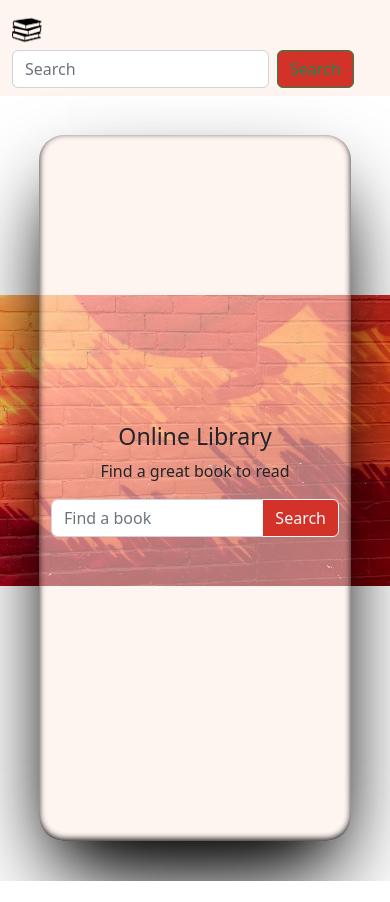
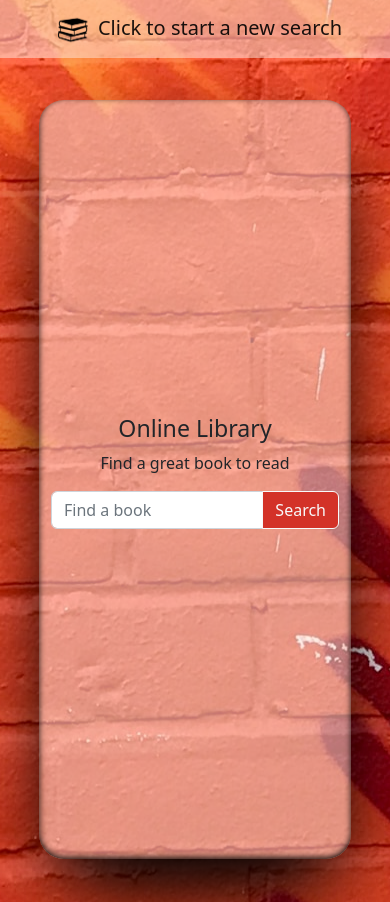
Before and after one commit to HectorAgudelo/Book_Search, a plain HTML site: page index.html in a window 390 px wide. Before the commit the page ends 881 px from the top, so only its background shows below. Drawn offline with nearby package versions, Linux system fonts and the light colour scheme.

Commit message:
finished

```diff
--- a/index.html
+++ b/index.html
@@ -23,27 +23,15 @@
   <body class="background">
     <div class="container-fluid text-center">
       <div class="row">
-        <div class="col">
-          <nav class="navbar">
-            <div class="container-fluid">
-              <a class="navbar-brand"
-                ><img
+        <div class="col navBarCol">
+          <nav class="navbar" id="navBar">
+            <div class="container-fluid logoContainer">
+              <a href="./index.html" class="navbar-brand mx-0"
+                 ><img
+                   class="logo"
                   src="./assets/book-icon.png "
-                  height="30"
-                  width="auto"
                   alt=""
-              /></a>
-              <form class="d-flex" role="search">
-                <input
-                  class="form-control me-2"
-                  type="search"
-                  placeholder="Search"
-                  aria-label="Search"
-                />
-                <button class="btn btn-outline-success" type="submit">
-                  Search
-                </button>
-              </form>
+              />Click to start a new search</a>
             </div>
           </nav>
         </div>
@@ -57,7 +45,7 @@
               <p class="search__text">Find a great book to read</p>
               <div class="input-group mb-3">
                 <input
-                  type="text"
+                  type="search"
                   id="input"
                   class="form-control"
                   placeholder="Find a book"
@@ -65,8 +53,8 @@
                 />
                 <button
                   class="btn btn-outline-light btn2"
-                  type="button"
                   id="button-addon2"
+                  type="submit"
                 >
                   Search
                 </button>
@@ -81,12 +69,11 @@
               />
             </div>
           </div>
-          <!-- <div class="d-flex flex-row flex-wrap p-2 justify-content-center overflow-scroll vh-100 align-content-start mt-5" id='cardsContainer' style="border: solid red"> -->
 
           </div>
         </div>
       </div>
     </div>
-    <script src="./index.js" async defer></script>
+    <script src= "./index.js" async defer></script>
   </body>
 </html>
--- a/index.js
+++ b/index.js
@@ -7,7 +7,6 @@ const options = {
 };
 
 // Get DOM elements
-// targeting the button id
 const btn = document.getElementById('button-addon2');
 
 btn.addEventListener('click', function () {
@@ -19,7 +18,6 @@ btn.addEventListener('click', function () {
   fetch(`https://hapi-books.p.rapidapi.com/search/${book}`, options)
     .then((response) => response.json())
     .then((response) => {
-      console.log(response);
       displayCards(response);
     })
     .catch((err) => console.error(err));
@@ -31,11 +29,12 @@ const displayCards = (data) => {
   const searchBox = document.querySelector('#searchBox');
   const body = document.querySelector('.bodyCol');
   searchBox.style.display = 'none';
-  body.innerHTML = `<div class="d-flex flex-row flex-wrap p-2 justify-content-center overflow-scroll vh-100 align-content-start mt-5" id='cardsContainer'>`;
+  body.innerHTML = `<div class="d-flex flex-row flex-wrap p-2 justify-content-center overflow h-100 align-content-start mt-5" id='cardsContainer'>`;
   const cardsContainer = document.querySelector('#cardsContainer');
   for (let i = 0; i < data.length; i++) {
-    cardsContainer.innerHTML += `<div class="card" style="width: 18rem;">
-  <img src="${data[i].cover}" class="card-img-top bookImage height=5 width=5" alt="${data[i].name}">
+    cardsContainer.innerHTML += `
+    <div class="card m-2" style="width: 18rem;">
+      <img src="${data[i].cover}" class="card-img-top bookImage height=5 width=5 " alt="${data[i].name}">
       <div class="card-body">
         <h5 class="card-title">${data[i].name}</h5>
         <p class="card-text">Author: ${data[i].authors[i]}</p>
--- a/style.css
+++ b/style.css
@@ -1,29 +1,34 @@
-
-.row>* {
+.row > * {
   padding: 0px !important;
   margin: 0px !important;
 }
-.background{
+.background {
   background-image: url('./assets/tools-for-motivation-KvTOwKoji7g-unsplash.jpg');
   background-position: center;
-    background-repeat: no-repeat;
-    background-size:100%;
+  background-repeat: repeat-y;
   height: 100%;
+  width: 100%;
+  margin: 0;
+  padding: 0;
 }
-.navbar{
+#navBar {
   background-color: rgb(253, 236, 226, 0.5) !important;
 }
 
-.bodyCol{
+.logo {
+  margin: 0 10px;
+  height: 30px;
+  width: auto;
+}
+.bodyCol {
   margin: 0px !important;
-    height: calc(100vh - 59px) !important;
+  height: 100vh !important;
   width: 100% !important;
   display: flex;
   justify-content: center;
   align-items: center;
 }
-
-.search__box{
+.search__box {
   height: 90% !important;
   width: 80% !important;
   background-color: rgb(253, 236, 226, 0.5);
@@ -33,52 +38,62 @@
   justify-content: center;
   align-items: center;
   border-radius: 25px;
-    box-shadow: rgb(0, 0, 0) 0px 50px 100px -20px, rgb(0, 0, 0) 0px 30px 60px -30px, rgba(0, 0, 0, 0.925) 0px -2px 6px 0px inset;
+  box-shadow: rgb(0, 0, 0) 0px 50px 100px -20px,
+    rgb(0, 0, 0) 0px 30px 60px -30px,
+    rgba(0, 0, 0, 0.925) 0px -2px 6px 0px inset;
 }
-.search__inputContainer{
+.search__inputContainer {
   display: flex;
   justify-content: center;
   align-items: center;
   flex-direction: column;
 }
-.btn{
+.btn {
   background-color: #d33228 !important;
 }
-.search__image{
+.search__image {
   display: flex;
-    justify-content:right;
+  justify-content: right;
   align-items: center;
   padding: 0px !important;
   height: 100% !important;
 }
-.imgSearch{
+.imgSearch {
   height: 100% !important;
   width: 100% !important;
   border-top-right-radius: 25px;
   border-bottom-right-radius: 25px;
 }
 
+.card {
+  box-shadow: rgb(0, 0, 0) 0px 50px 100px -20px,
+    rgb(0, 0, 0) 0px 30px 60px -30px,
+    rgba(0, 0, 0, 0.925) 0px -2px 6px 0px inset;
+}
 
 @media (max-width: 1200px) {
-
 }
 
 @media (max-width: 768px) {
-    .search__image{
-        display:none;
+  .search__image {
+    display: none;
+  }
+  .img {
+    display: none;
+  }
 
-    }
-    .img{
-        display:none;
+  .logoContainer {
+    flex-direction: row !important;
+    justify-content: center !important;
+    align-content: center !important;
   }
 }
 
 @media (max-width: 320px) {
-    .search__image{
-        display:none;
-
+  .search__image {
+    display: none;
   }
-    .img{
-        display:none;
+  .img {
+    display: none;
   }
 }
```
Lines whose indentation alone changed are shown as unchanged.
